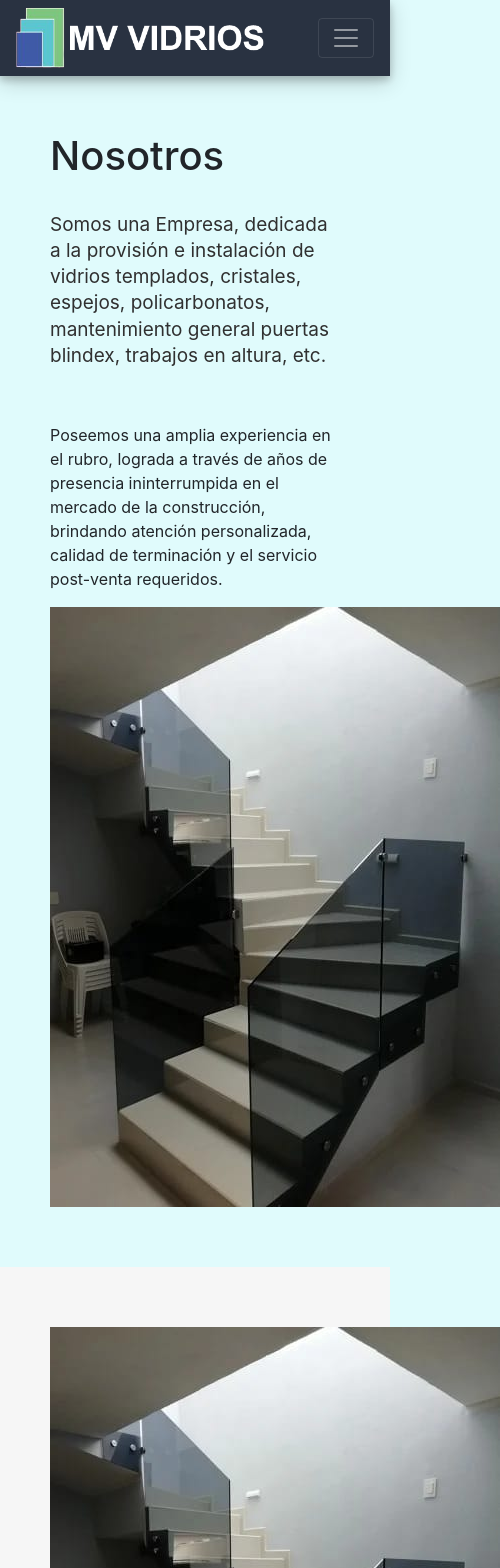
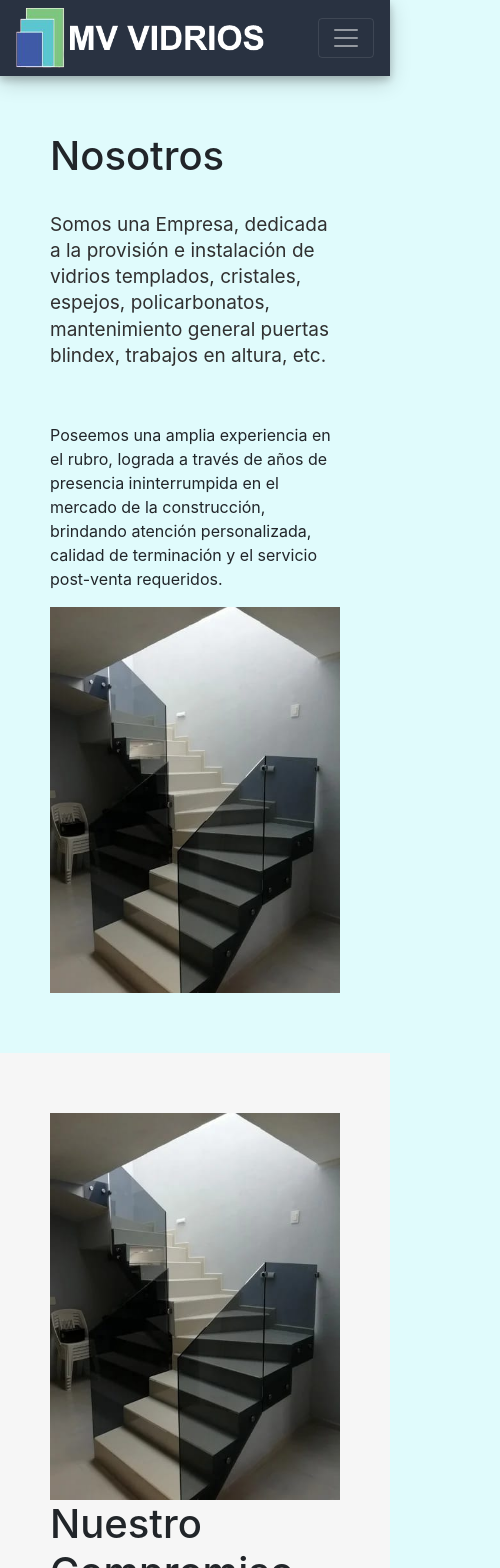
Before and after one commit to danieldebrito/mv_vidrios, an Angular app: page /nosotros in a window 390 px wide. Shown: the top 1568 px of the page, 500 px wide, since content can reach past the window. Built offline with nearby package versions, Linux system fonts and the light colour scheme.

Commit message:
img responsive, menu toogle

```diff
--- a/src/app/components/home/home.component.css
+++ b/src/app/components/home/home.component.css
@@ -91,3 +91,8 @@
         margin-top: 7rem;
     }
 }
+
+.responsive {
+    max-width: 100%;
+    height: auto;
+}
--- a/src/app/components/home/home.component.html
+++ b/src/app/components/home/home.component.html
@@ -42,7 +42,7 @@
                 Tenemos una amplia experiencia en el rubro, podemos asesorarte en forma personalizada con nuestro conocimiento técnico especializado, nuestros clientes nos recomiendan, brindamos servicios profesionales, serios y responsables. </p>
         </div>
         <div class="col-md-5">
-            <img src="assets/home/escalera.jpg" width="500" height="500" alt="" srcset="">
+            <img class="responsive" src="assets/home/escalera.jpg" width="500" height="500" alt="" srcset="">
         </div>
     </div>
 
@@ -51,7 +51,7 @@
     <div class="row featurette">
 
         <div class="col-md-5">
-            <img src="assets/home/espejos.jpg" width="450" height="500" alt="" srcset="">
+            <img class="responsive" src="assets/home/espejos.jpg" width="450" height="500" alt="" srcset="">
         </div>
         <div class="col-md-7">
             <h2 class="featurette-heading">
@@ -77,7 +77,7 @@
                 Trabajos en obra, atención al gremio, carpinterías de aluminio, mueblerías, profesionales de la construcción, talleres de cuadros. </p>
         </div>
         <div class="col-md-5">
-            <img src="assets/home/bano.jpg" width="500" height="500" alt="" srcset="">
+            <img class="responsive" src="assets/home/bano.jpg" width="500" height="500" alt="" srcset="">
         </div>
     </div>
 
--- a/src/app/components/nosotros/nosotros.component.css
+++ b/src/app/components/nosotros/nosotros.component.css
@@ -207,3 +207,8 @@ footer .glyphicon {
         font-size: 150px;
     }
 }
+
+.responsive {
+    max-width: 100%;
+    height: auto;
+}
--- a/src/app/components/nosotros/nosotros.component.html
+++ b/src/app/components/nosotros/nosotros.component.html
@@ -11,14 +11,14 @@
             </p>
         </div>
         <div class="col-sm-5">
-            <img src="assets/nosotros/01.jpg" alt="" srcset=""> </div>
+            <img class="responsive" src="assets/nosotros/01.jpg" alt="" srcset=""> </div>
     </div>
 </div>
 
 <div class="container-fluid bg-grey">
     <div class="row">
         <div class="col-sm-5">
-            <img src="assets/nosotros/01.jpg" alt="" srcset="">
+            <img class="responsive" src="assets/nosotros/01.jpg" alt="" srcset="">
         </div>
         <div class="col-sm-7">
             <h1>Nuestro Compromiso</h1>
--- a/src/app/layout/navbar/navbar.component.html
+++ b/src/app/layout/navbar/navbar.component.html
@@ -16,23 +16,23 @@
         </ul>
         <ul class="nav navbar-nav navbar-right">
             <li class="nav-item active">
-                <a class="nav-link" routerLink="/home"> <i class="fa fa-home"></i> Home <span class="sr-only">(current)</span></a>
+                <a class="nav-link" routerLink="/home" data-toggle="collapse" data-target="#navbarSupportedContent" aria-controls="navbarSupportedContent" aria-expanded="false" aria-label="Toggle navigation"> <i class="fa fa-home"></i> Home <span class="sr-only">(current)</span></a>
             </li>
 
             <li class="nav-item">
-                <a class="nav-link" routerLink="/nosotros">Nosotros</a>
+                <a class="nav-link" routerLink="/nosotros" data-toggle="collapse" data-target="#navbarSupportedContent" aria-controls="navbarSupportedContent" aria-expanded="false" aria-label="Toggle navigation">Nosotros</a>
             </li>
 
             <li class="nav-item">
-                <a class="nav-link" routerLink="/servicios">Productos & Servicios</a>
+                <a class="nav-link" routerLink="/servicios" data-toggle="collapse" data-target="#navbarSupportedContent" aria-controls="navbarSupportedContent" aria-expanded="false" aria-label="Toggle navigation">Productos & Servicios</a>
             </li>
 
             <li class="nav-item">
-                <a class="nav-link" routerLink="/trabajos">Trabajos</a>
+                <a class="nav-link" routerLink="/trabajos" data-toggle="collapse" data-target="#navbarSupportedContent" aria-controls="navbarSupportedContent" aria-expanded="false" aria-label="Toggle navigation">Trabajos</a>
             </li>
 
             <li class="nav-item">
-                <a class="nav-link" routerLink="/contacto">Contacto</a>
+                <a class="nav-link" routerLink="/contacto" data-toggle="collapse" data-target="#navbarSupportedContent" aria-controls="navbarSupportedContent" aria-expanded="false" aria-label="Toggle navigation">Contacto</a>
             </li>
         </ul>
     </div>
```
